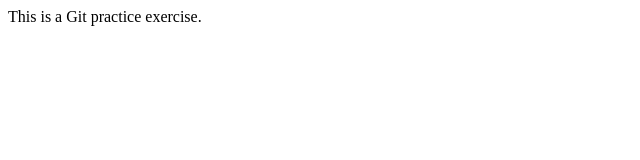
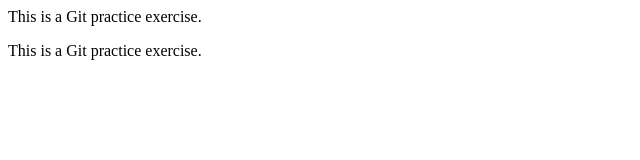
Before and after one commit to ManoharSankar/git-basics, a plain HTML site: page index.html in a window 1280 px wide. Shown: the whole page, without its empty margins (0-640 px from the left). Drawn offline with Linux system fonts and the light colour scheme.

Commit message:
Update index.html  with description

```diff
--- a/index.html
+++ b/index.html
@@ -1 +1,2 @@
 <p>This is a Git practice exercise.</p>
+<p>This is a Git practice exercise.</p>
```
